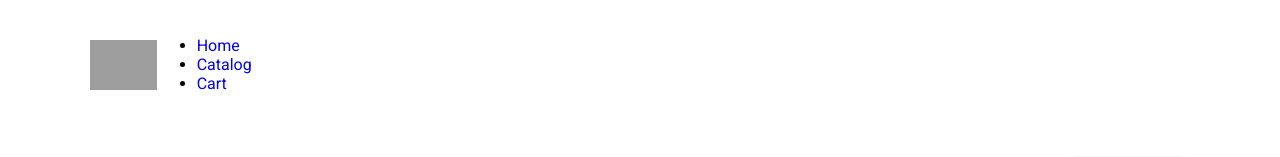
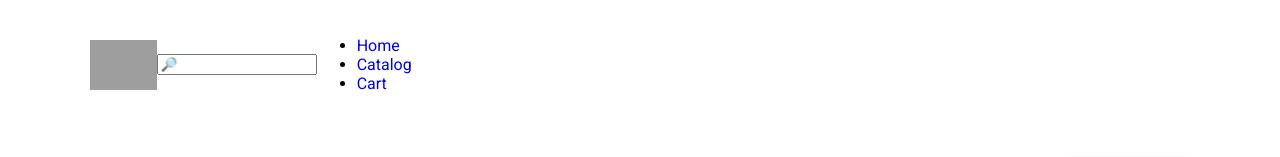
Before and after one commit to 0-L-G-A/shop, a React (Create React App) app: page /catalog in a window 1280 px wide. Shown: the top 157 px of the page. Built offline with nearby package versions, Linux system fonts and the light colour scheme; grey boxes are pictures that could not be loaded; a web font is replaced by a local one.

Commit message:
add search comp

```diff
--- a/src/components/header/Header.css
+++ b/src/components/header/Header.css
@@ -20,3 +20,8 @@ header ul li a {
 header ul li a:hover {
   color: #b93b3b;
 }
+
+.search{
+  border-radius: 10px;
+  font-size: 1.2rem;
+}
--- a/src/components/header/Header.jsx
+++ b/src/components/header/Header.jsx
@@ -1,8 +1,10 @@
 import React from 'react';
 import Menu from '../menu/Menu';
 import Logo from '../common-comp/Logo';
+import { useLocation } from 'react-router-dom';
 
 function Header(props) {
+  let location = useLocation();
   const headerMenuData = [
     {
       liClass: '',
@@ -33,6 +35,7 @@ function Header(props) {
         text={'Hello Vans'}
         height="50px"
       />
+      {location.pathname === '/catalog' ? <input className="search" type="search" placeholder="🔎"></input> : null}
       <Menu data={headerMenuData} />
     </div>
   );
```
